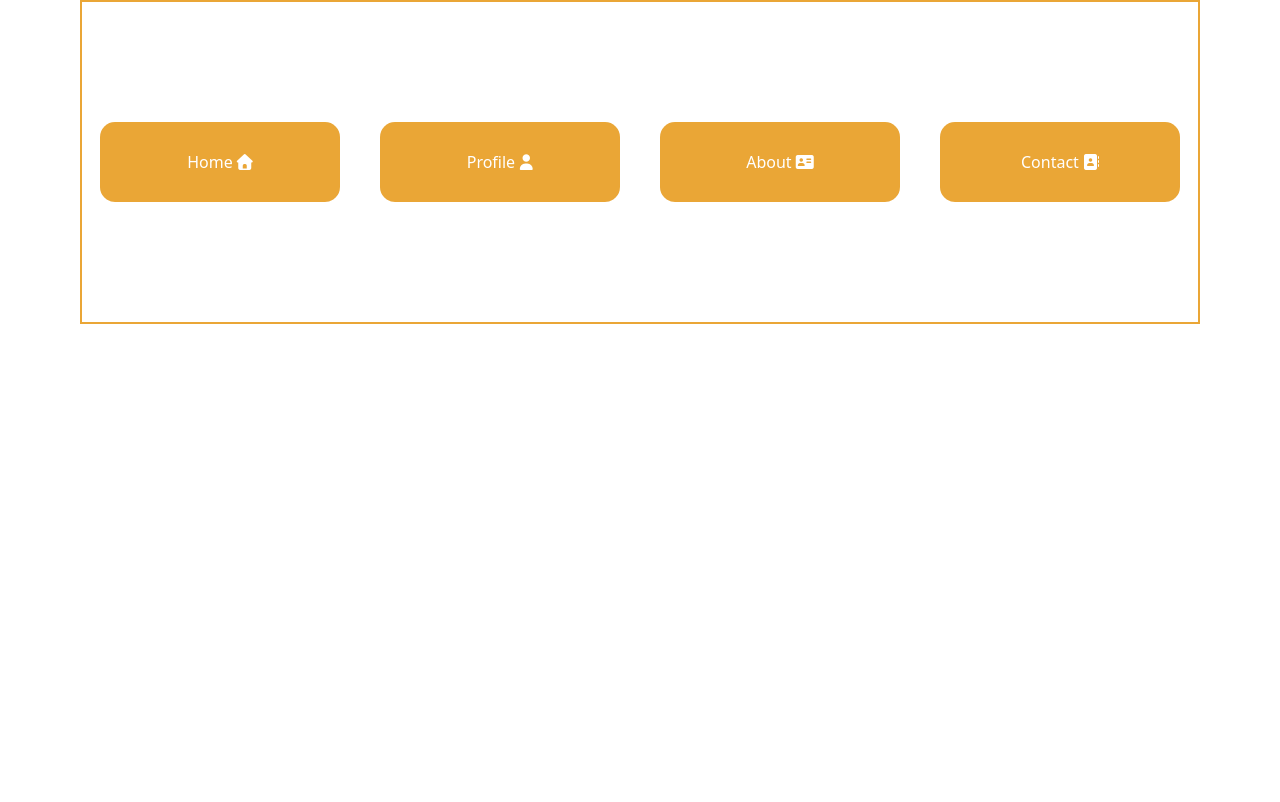
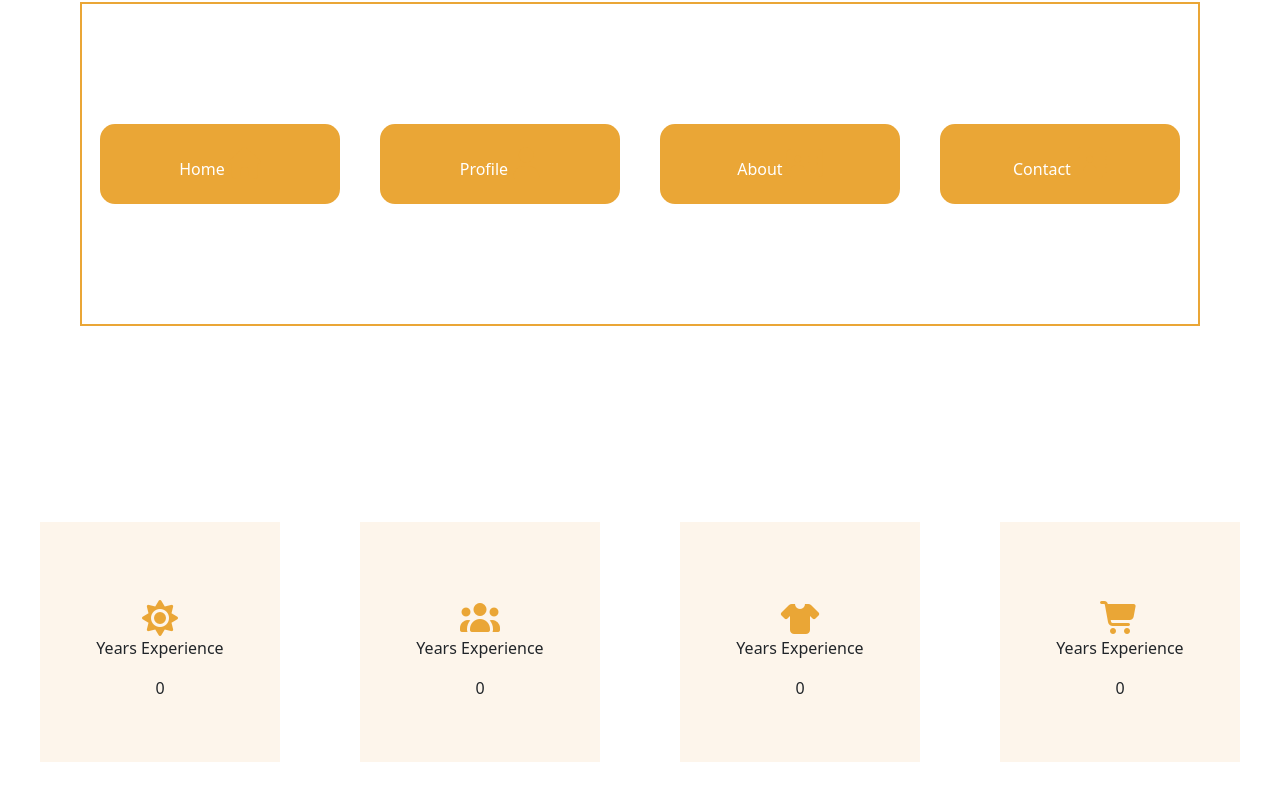
Before and after one commit to Shahin-Alz/projet-img, a website: page index.html in a window 1280 px wide. Shown: the part 816-1618 px from the top of the page. Before the commit the page ends 1296 px from the top, so only its background shows below. Drawn offline with nearby package versions, Linux system fonts and the light colour scheme.

Commit message:
ajout de la section2

```diff
--- a/index.html
+++ b/index.html
@@ -102,6 +102,35 @@
             </div>
         </div>
     </section>
+
+
+    <section class="section2">
+        <div class="contenu-sec2 d-flex justify-content-center">
+
+            <div class="div-sec2">
+                <i class="fa-solid fa-sun"></i>
+                <p>Years Experience</p>
+                <p>0</p>
+            </div>
+            <div class="div-sec2">
+                <i class="fa-solid fa-users"></i>
+                <p>Years Experience</p>
+                <p>0</p>
+            </div>
+            <div class="div-sec2">
+                <i class="fa-solid fa-shirt"></i>
+                <p>Years Experience</p>
+                <p>0</p>
+            </div>
+            <div class="div-sec2">
+                <i class="fa-solid fa-cart-shopping"></i>
+                <p>Years Experience</p>
+                <p>0</p>
+            </div>
+
+
+        </div>
+    </section>
 </body>
 <script src="./node_modules/bootstrap/dist/js/bootstrap.bundle.js"></script>
 
--- /dev/null
+++ b/src/sass/modules/_section2.scss
@@ -0,0 +1,14 @@
+.div-sec2{
+    background-color: #fdf5eb;
+    margin: 5vh;
+    text-align: center;
+    width: 30vh;
+    height: 30vh;
+    padding-top: 10vh;
+
+}
+
+.fa-solid{
+    font-size: xx-large;
+    color: #eaa636;
+}
```
Also changed, not shown: public/css/app.css.
